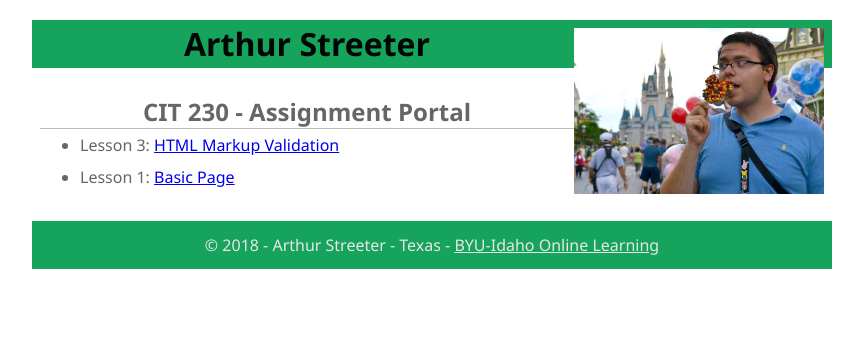
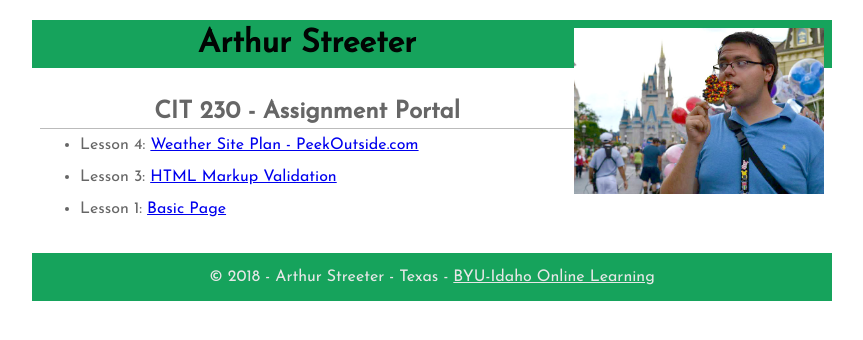
Before and after one commit to Streeter-Arthur/streeter-arthur.github.io, a plain HTML site: page index.html in a window 1280 px wide. Shown: the whole page, without its empty margins (208-1071 px from the left). Drawn offline with Linux system fonts and the light colour scheme.

Commit message:
Added website planning document

```diff
--- a/index.html
+++ b/index.html
@@ -6,6 +6,7 @@
     <meta name="viewport" content="width=device-width, initial-scale=1, maximum-scale=1">
     <meta name="description" content="Assignment portal page for Arthur Streeter, a student in CIT 230: Web Frontend Development at Brigham Young University-Idaho.">
     <link rel="stylesheet" href="styles/main.css">
+    <link href="https://fonts.googleapis.com/css?family=Josefin+Sans" rel="stylesheet">
     <title>CIT 230 Assignment Portal | Arthur Streeter | BYU-Idaho</title>
 
   </head>
@@ -27,6 +28,7 @@
         <h2>CIT 230 - Assignment Portal</h2>
 
         <ul>
+          <li>Lesson 4: <a href="/assignments/lesson-4/websiteplanningdocument.pdf">Weather Site Plan - PeekOutside.com</a></li>
           <li>Lesson 3: <a href="/assignments/lesson-3/fixedhtml.html">HTML Markup Validation</a></li>
           <li>Lesson 1: <a href="basicpage.html">Basic Page</a></li>
         </ul>
--- a/styles/main.css
+++ b/styles/main.css
@@ -7,7 +7,7 @@
 body {
     font-size: 16px;
     line-height: 32px;
-    font-family: 'Segoe UI', Tahoma, Geneva, Verdana, sans-serif;
+    font-family: 'Josefin Sans', sans-serif;
     color: rgb(102, 102, 102);
 }
 
```
Also changed, not shown: 1 other file.
